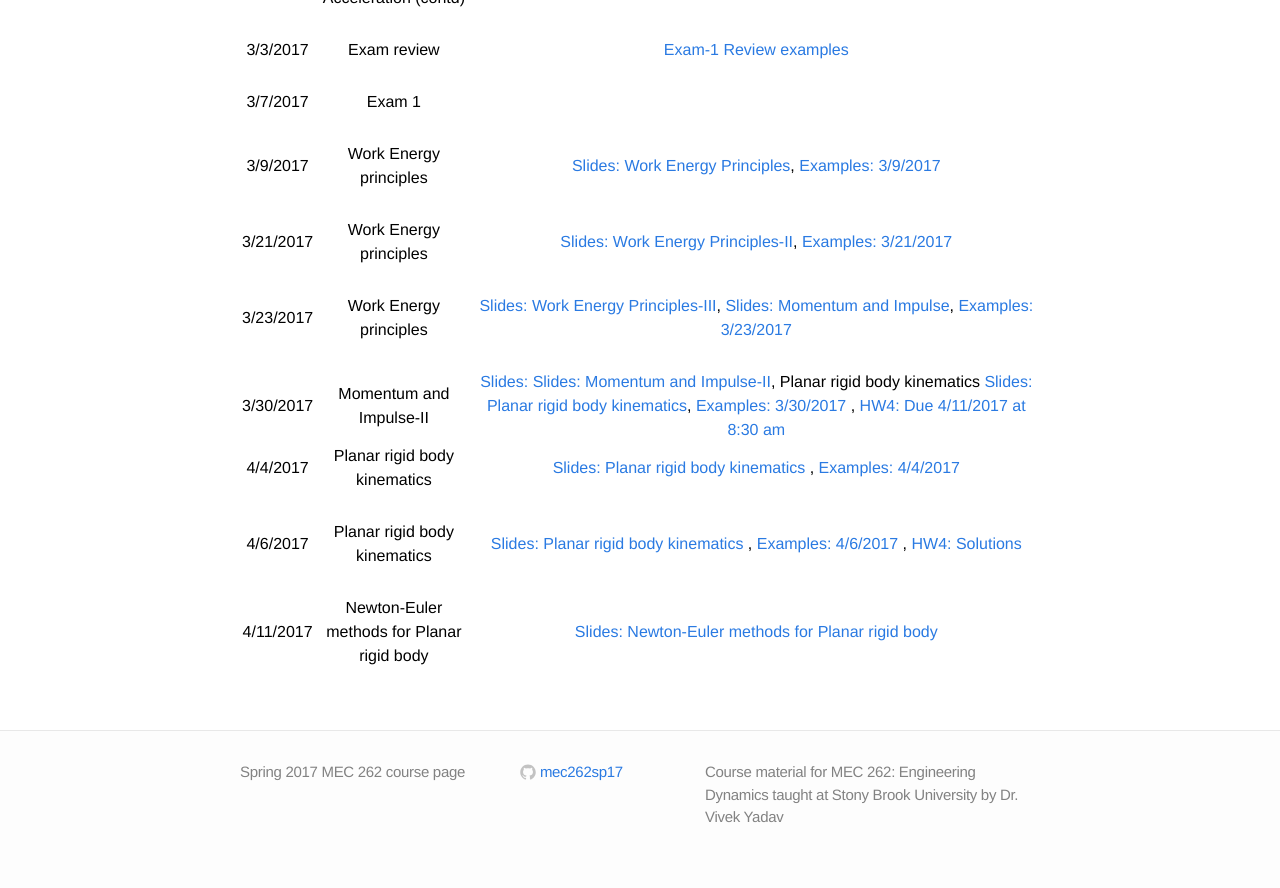
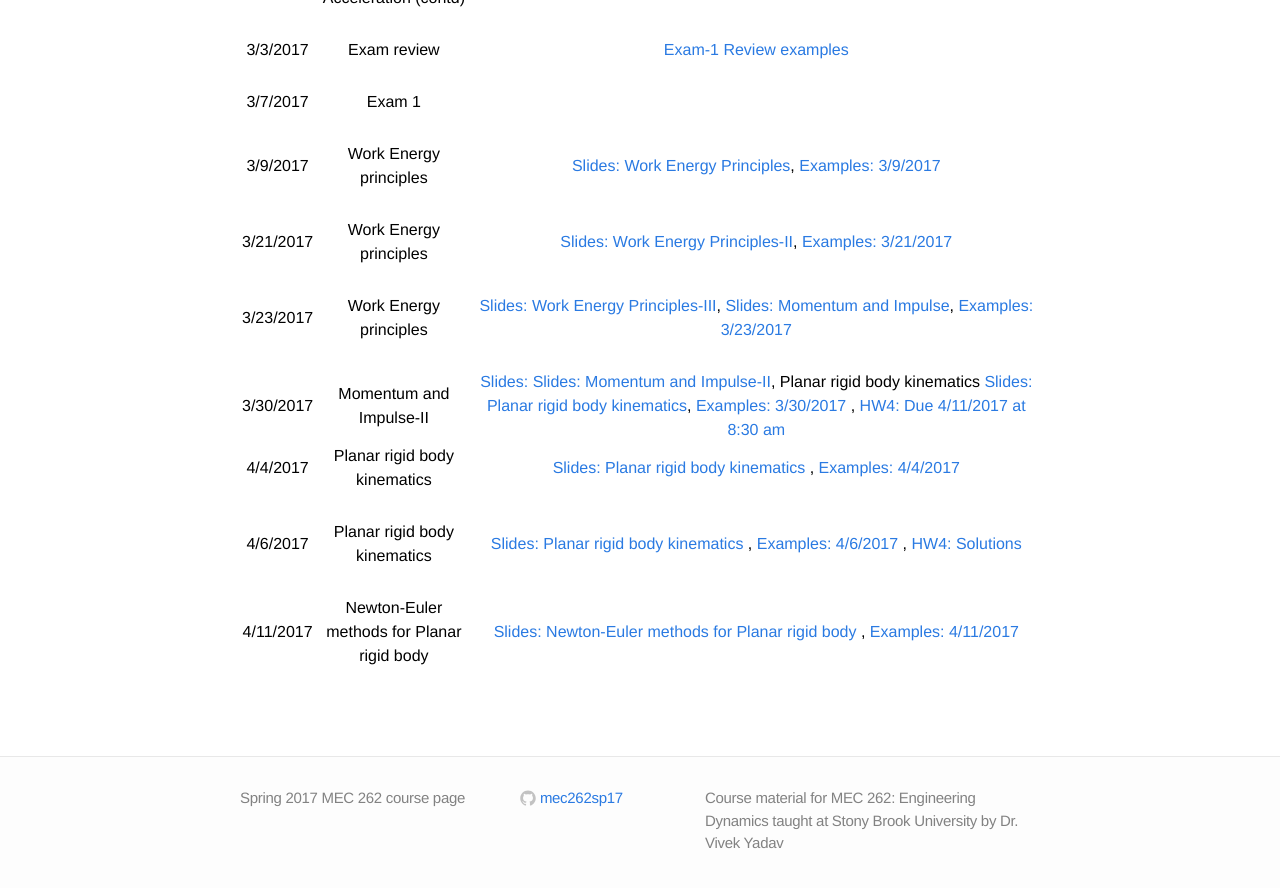
Before and after one commit to mec262sp17/mec262sp17.github.io, a Jekyll site: the page built from Course_materials.md, in a window 1280 px wide and 900 px high, scrolled down 1094 px. Shown: the top 888 px of the window. Built offline with Jekyll 4.4.1, drawn with Linux system fonts in a browser that asks for light colours.

Commit message:
Update Course_materials.md

```diff
--- a/Course_materials.md
+++ b/Course_materials.md
@@ -50,4 +50,5 @@ All documents for the course page are available on course repository on [github]
 | | | |
 |       4/6/2017    |   Planar rigid body kinematics | [Slides: Planar rigid body kinematics](https://mec262sp17.github.io/Presentations/Ch6_Kinematics_of_Planar_Rigid_bodies.html#/)  ,  [Examples: 4/6/2017](https://mec262sp17.github.io/Notes/examples_4_6_2017_mec262.pdf)     , [HW4: Solutions](https://mec262sp17.github.io/Homework2017/Homework4Solutions.pdf)  |
 | | | |
-|       4/11/2017    | Newton-Euler methods for  Planar rigid body  | [Slides: Newton-Euler methods for  Planar rigid body](https://mec262sp17.github.io/Presentations/Ch7_NewtonEuler_Planar_Rigid_Body.html#/)  |
+|       4/11/2017    | Newton-Euler methods for  Planar rigid body  | [Slides: Newton-Euler methods for  Planar rigid body](https://mec262sp17.github.io/Presentations/Ch7_NewtonEuler_Planar_Rigid_Body.html#/)  ,  [Examples: 4/11/2017](https://mec262sp17.github.io/Notes/examples_4_11_2017_mec262.pdf)  |
+| | | |
```
